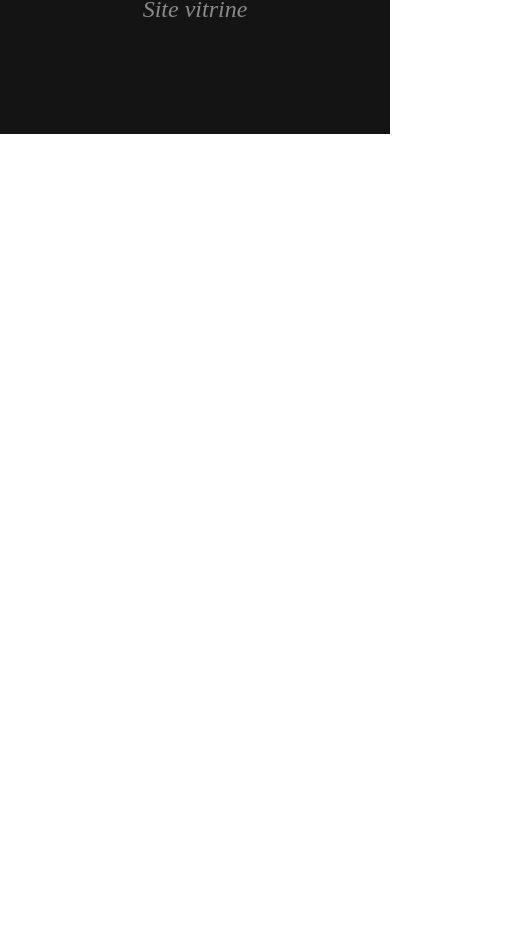
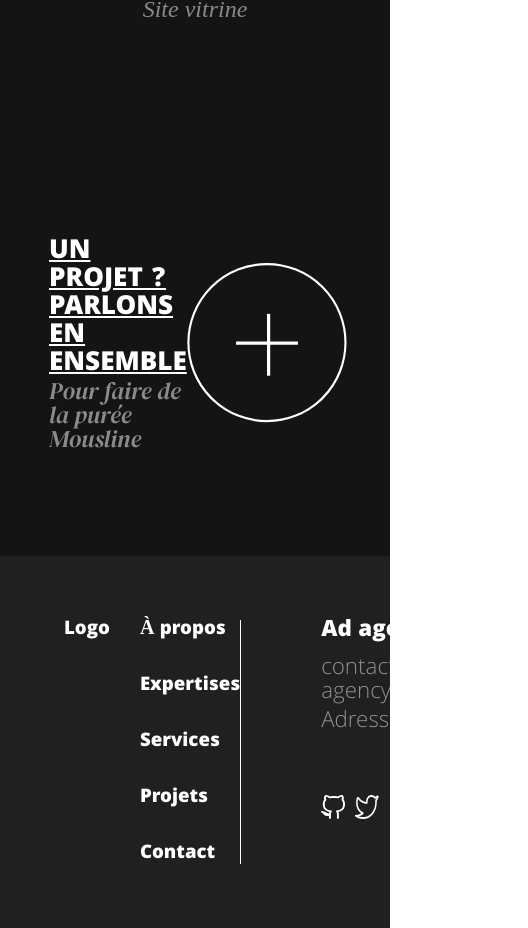
Before and after one commit to DimitriVld/-student-project, a React (Create React App) app: page / in a window 390 px wide. Shown: the part 5893-6821 px from the top of the page, 528 px wide, since content can reach past the window. Before the commit the page ends 6027 px from the top, so only its background shows below. Built offline with nearby package versions, Linux system fonts and the light colour scheme.

Commit message:
feature/Footer add foot without responsive

```diff
--- a/src/App.js
+++ b/src/App.js
@@ -29,7 +29,7 @@ class App extends React.Component {
         <Router>
           <Route exact path="/" component={() => <Default page={<Home />} />} />
           <Route exact path="/about-us" component={() => <Default page={<AboutUs />} />} />
-          <Route exact path="/contact" component={() => <Default page={<Contact />} />} />
+          <Route exact path="/contact" component={() => <Default page={<Contact />} name={'contact'} />} />
           <Route exact path="/expertises" component={() => <Default page={<Expertises />} />} />
           <Route exact path="/projects" component={() => <Default page={<Projects />} />} />
           <Route exact path="/services" component={() => <Default page={<Services />} />} />
--- a/src/styles/layouts/DefaultLayout.scss
+++ b/src/styles/layouts/DefaultLayout.scss
@@ -2,6 +2,7 @@
     background-color: $black-primary;
     color: $white-primary;
     position: relative;
+    overflow: hidden;
 
     &:before {
         content: "";
--- a/src/styles/partials/footer.scss
+++ b/src/styles/partials/footer.scss
@@ -1,3 +1,87 @@
 .footer-partial{
-    display: initial;
+    position: relative;
+
+    .footer-top{
+        display: flex;
+        justify-content: space-between;
+        align-items: center;
+        padding-right: 34px;
+        padding-left: 34px;
+
+        &.contact{
+            display: none;
+        }
+
+        .title-section-atom .content{
+            text-decoration: underline;
+        }
+
+    }
+
+    .footer-bottom{
+        display: flex;
+        padding: 64px;
+        background-color: $black-darkeness-primary;
+
+        .footer-nav{
+            flex: 1;
+            display: flex;
+            border-right: 1px solid $white-primary;
+
+            a{
+                font-weight: bold;
+                font-size: 20px;
+            }
+
+            .nav{
+                display: flex;
+                flex-direction: column;
+                margin-left: 30px;
+
+                a{
+                    margin-top: 36px;
+
+                    &:first-child{
+                        margin-top: 0;
+                    }
+                }
+            }
+        }
+
+        .footer-infos{
+            flex: 2;
+            padding-left: 80px;
+
+            h4{
+                font-weight: bold;
+                font-size: 24px;
+            }
+
+            .email{
+                margin-top: 14px;
+                font-size: 24px;
+                opacity: .5;
+            }
+
+            .adresse{
+                margin-top: 5px;
+                font-size: 24px;
+                opacity: .5;
+            }
+
+            .socials{
+                display: flex;
+                margin-top: 60px;
+
+                img{
+                    width: 24px;
+                    height: 24px;
+
+                    &:first-child{
+                        margin-right: 10px;
+                    }
+                }
+            }
+        }
+    }
 }
--- /dev/null
+++ b/src/views/atoms/icons/AddIcon.js
@@ -0,0 +1,26 @@
+import React from "react";
+
+const AddIcon = ({
+    style = {},
+    fill = "none",
+    stroke = "#000",
+    width = "150",
+    className = "",
+    viewBox = "0 0 150 150"
+}) => (
+        <svg
+            width={width}
+            style={style}
+            height={width}
+            viewBox={viewBox}
+            fill={fill}
+            xmlns="http://www.w3.org/2000/svg"
+            className={`${className || "burger"}-icon`}
+        >
+            <circle cx="74.9358" cy="74.6224" r="73.6224" stroke="white" strokeWidth="2"/>
+            <line x1="46" y1="75.1865" x2="104" y2="75.1865" stroke="white" strokeWidth="3"/>
+            <line x1="76.5" y1="47.6865" x2="76.5" y2="105.687" stroke="white" strokeWidth="3"/>
+        </svg>
+    );
+
+export default AddIcon;
--- a/src/views/atoms/icons/Index.js
+++ b/src/views/atoms/icons/Index.js
@@ -1,6 +1,7 @@
 import React from "react";
 import Burger from "./BurgerIcon";
 import Smile from "./SmileIcon";
+import Add from "./AddIcon";
 
 const Icon = props => {
     switch (props.name) {
@@ -8,6 +9,8 @@ const Icon = props => {
             return <Burger {...props} />;
         case "Smile":
             return <Smile {...props} />;
+        case "Add":
+            return <Add {...props} />;
         default:
             return;
     }
--- a/src/views/layouts/DefaultLayout.js
+++ b/src/views/layouts/DefaultLayout.js
@@ -1,11 +1,13 @@
 import React from 'react';
 import Header from '../partials/Header';
+import Footer from '../partials/Footer';
 
 const DefaultLayout = (props) => {
     return (
         <div className={"default-layout"}>
             <Header />
             <main className={"main-content"}>{props.page}</main>
+            <Footer page={props.name ? props.name : ''}/>
         </div>
     );
 }
--- a/src/views/partials/Footer.js
+++ b/src/views/partials/Footer.js
@@ -1,10 +1,52 @@
 import React from 'react';
+import { Link } from "react-router-dom";
+import TitleSection from '../atoms/TitleSection';
+import Icon from '../atoms/icons/Index';
 
-const Footer = () => {
+const Footer = (props) => {
     return (
-        <Footer className={'footer-partial'}>
-            <h1> This is a footer partial </h1>
-        </Footer>
+        <footer className={'footer-partial'}>
+
+            <div className={`footer-top container-dft section ${props.page}`}>
+                {/*
+                    # Titles component
+                    # Contain Titles | Italic text
+                */}
+                <TitleSection
+                    title = {'Un projet ? Parlons en ensemble'}
+                    subtitle = {'Pour faire de la purée Mousline'}
+                />
+
+                <Link to='/contact'>
+                    <Icon name="Add" width={160}/>
+                </Link>
+            </div>
+
+            <div className="footer-bottom">
+
+                <div className="footer-nav">
+                    {/* Menu */}
+                    <Link className='logo' to='/'>Logo</Link>
+                    <nav className='nav'>
+                        <Link to='/about-us'>À propos</Link>
+                        <Link to='/expertises'>Expertises</Link>
+                        <Link to='/services'>Services</Link>
+                        <Link to='/projects'>Projets</Link>
+                        <Link to='/contact'>Contact</Link>
+                    </nav>
+                </div>
+
+                <div className="footer-infos">
+                    <h4>Ad agency</h4>
+                    <p className='email'>contact@ad-agency.com</p>
+                    <p className='adresse'>Adresse</p>
+                    <div className='socials'>
+                        <img className="social-img" src='./img/github.png' alt="Social img" />
+                        <img className="social-img" src='./img/twitter.png' alt="Social img" />
+                    </div>
+                </div>
+            </div>
+        </footer>
     )
 }
 
```
Also changed, not shown: public/img/github.png (added), public/img/twitter.png (added).
